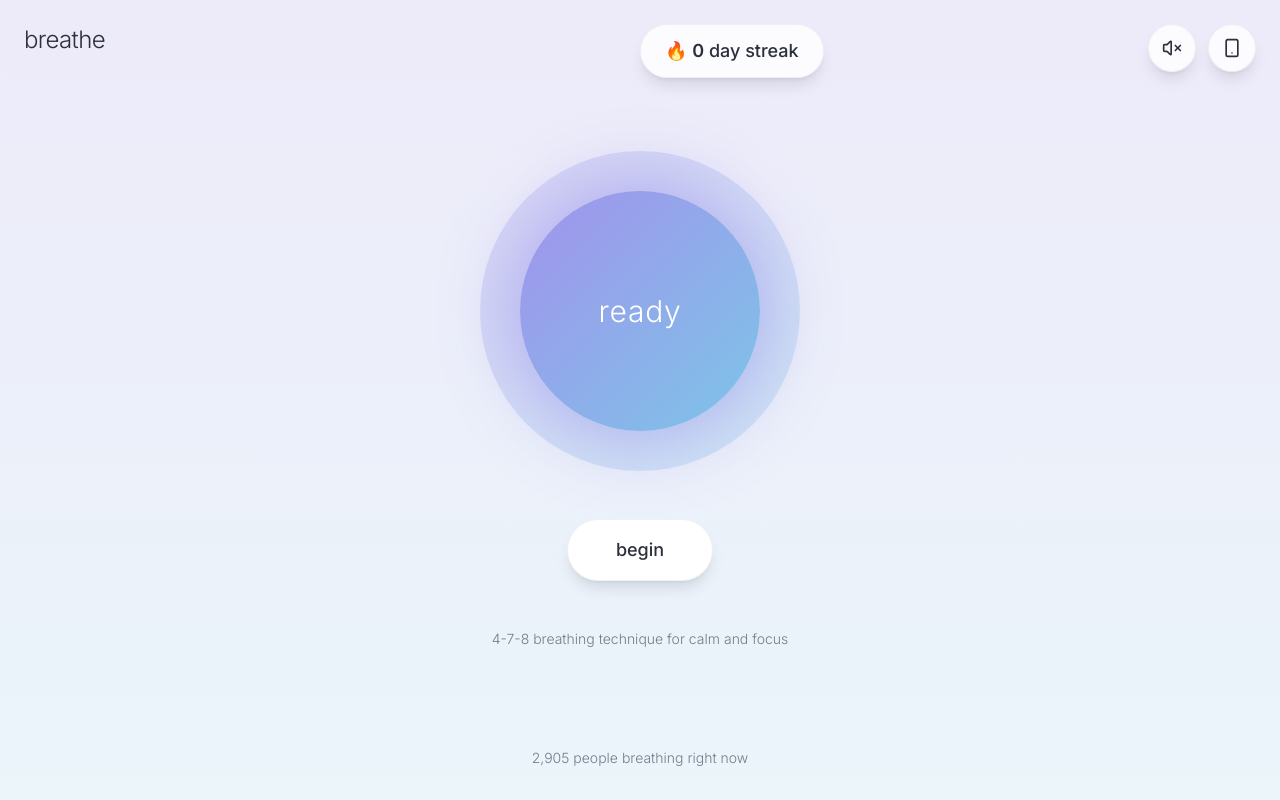
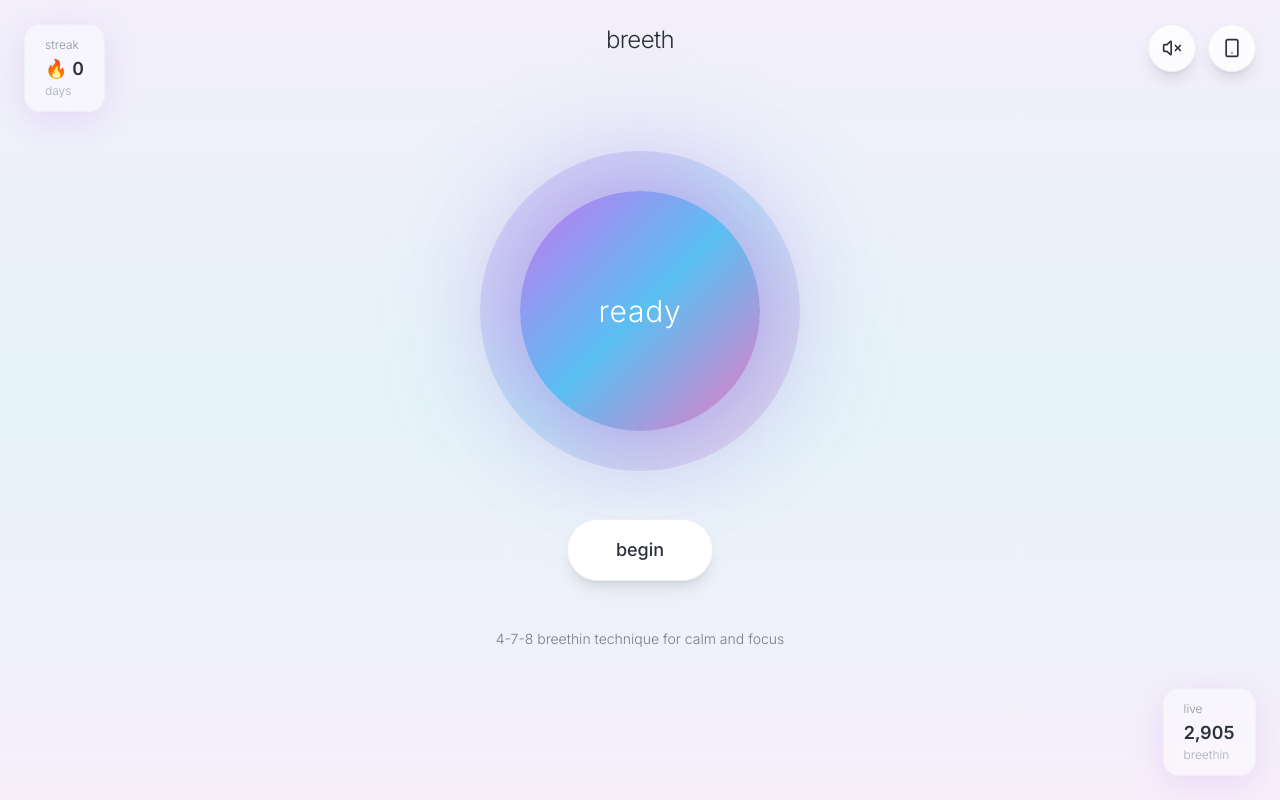
Before and after one commit to vdutts/breeth, a React (Vite) app: page / in a window 1280 px wide. Built offline with nearby package versions, Linux system fonts and the light colour scheme; the HTML template or start-up script is replaced by a standard one.

Commit message:
Refactor counter UI and styling

```diff
--- a/src/components/AnonymousCounter.tsx
+++ b/src/components/AnonymousCounter.tsx
@@ -7,14 +7,18 @@ interface AnonymousCounterProps {
 export const AnonymousCounter = ({ count }: AnonymousCounterProps) => {
   return (
     <motion.div
-      initial={{ opacity: 0 }}
-      animate={{ opacity: 1 }}
-      transition={{ delay: 1 }}
-      className="fixed bottom-8 left-1/2 -translate-x-1/2 z-10"
+      initial={{ opacity: 0, x: 20 }}
+      animate={{ opacity: 1, x: 0 }}
+      transition={{ delay: 1, duration: 0.6 }}
+      className="fixed bottom-6 right-6 z-10"
     >
-      <p className="text-sm text-muted-foreground font-light">
-        {count.toLocaleString()} people breathing right now
-      </p>
+      <div className="px-5 py-3 rounded-2xl bg-card/40 backdrop-blur-xl border border-border/30 glow-stat">
+        <p className="text-xs font-light text-muted-foreground/80 mb-0.5">live</p>
+        <p className="text-lg font-semibold text-foreground tabular-nums">
+          {count.toLocaleString()}
+        </p>
+        <p className="text-xs font-light text-muted-foreground/60">breethin</p>
+      </div>
     </motion.div>
   );
 };
--- a/src/components/BreathingCircle.tsx
+++ b/src/components/BreathingCircle.tsx
@@ -92,11 +92,11 @@ export const BreathingCircle = () => {
   const getPhaseText = () => {
     switch (phase) {
       case "inhale":
-        return "breathe in";
+        return "breeth in";
       case "hold":
         return "hold";
       case "exhale":
-        return "breathe out";
+        return "breeth out";
       default:
         return "ready";
     }
@@ -194,7 +194,7 @@ export const BreathingCircle = () => {
             animate={{ opacity: 1 }}
             className="text-muted-foreground text-sm font-medium"
           >
-            {cycleCount} {cycleCount === 1 ? "breath" : "breaths"}
+            {cycleCount} {cycleCount === 1 ? "breeth" : "breeths"}
           </motion.div>
         )}
 
@@ -216,7 +216,7 @@ export const BreathingCircle = () => {
             transition={{ delay: 0.5 }}
             className="text-muted-foreground text-sm text-center max-w-xs font-light"
           >
-            4-7-8 breathing technique for calm and focus
+            4-7-8 breethin technique for calm and focus
           </motion.p>
         )}
       </div>
--- a/src/components/ShareScreen.tsx
+++ b/src/components/ShareScreen.tsx
@@ -9,7 +9,7 @@ interface ShareScreenProps {
 
 export const ShareScreen = ({ isOpen, breathCount, onClose }: ShareScreenProps) => {
   const handleShare = async () => {
-    const text = `I just took ${breathCount} mindful breath${breathCount === 1 ? "" : "s"} 🌬️✨`;
+    const text = `I just took ${breathCount} mindful breeth${breathCount === 1 ? "" : "s"} 🌬️✨`;
 
     if (navigator.share) {
       try {
@@ -59,7 +59,7 @@ export const ShareScreen = ({ isOpen, breathCount, onClose }: ShareScreenProps)
               Nice work
             </h2>
             <p className="text-xl text-muted-foreground font-light mb-12">
-              You took {breathCount} mindful breath{breathCount === 1 ? "" : "s"}
+              You took {breathCount} mindful breeth{breathCount === 1 ? "" : "s"}
             </p>
 
             <button
@@ -74,7 +74,7 @@ export const ShareScreen = ({ isOpen, breathCount, onClose }: ShareScreenProps)
               onClick={onClose}
               className="mt-8 text-muted-foreground text-sm font-light"
             >
-              Continue breathing
+              Continue breethin
             </button>
           </motion.div>
         </motion.div>
--- a/src/components/StreakCounter.tsx
+++ b/src/components/StreakCounter.tsx
@@ -7,14 +7,17 @@ interface StreakCounterProps {
 export const StreakCounter = ({ streak }: StreakCounterProps) => {
   return (
     <motion.div
-      initial={{ opacity: 0, y: -20 }}
-      animate={{ opacity: 1, y: 0 }}
-      className="fixed top-6 left-1/2 -translate-x-1/2 z-20"
+      initial={{ opacity: 0, x: -20 }}
+      animate={{ opacity: 1, x: 0 }}
+      transition={{ duration: 0.6 }}
+      className="fixed top-6 left-6 z-20"
     >
-      <div className="px-6 py-3 rounded-full bg-card/80 backdrop-blur-md border border-border/50 shadow-lg">
-        <p className="text-lg font-medium text-foreground">
-          🔥 <span className="font-semibold">{streak}</span> day {streak === 1 ? "streak" : "streak"}
+      <div className="px-5 py-3 rounded-2xl bg-card/40 backdrop-blur-xl border border-border/30 glow-stat">
+        <p className="text-xs font-light text-muted-foreground/80 mb-0.5">streak</p>
+        <p className="text-lg font-semibold text-foreground tabular-nums">
+          🔥 {streak}
         </p>
+        <p className="text-xs font-light text-muted-foreground/60">days</p>
       </div>
     </motion.div>
   );
--- a/src/index.css
+++ b/src/index.css
@@ -38,11 +38,13 @@ All colors MUST be HSL.
 
     --radius: 1rem;
 
-    /* Breathing app specific tokens */
-    --gradient-calm: linear-gradient(135deg, hsl(250, 70%, 75%) 0%, hsl(200, 70%, 70%) 100%);
-    --gradient-breath: linear-gradient(180deg, hsl(250, 60%, 95%) 0%, hsl(200, 60%, 95%) 100%);
-    --glow-soft: 0 20px 60px -15px hsl(250 70% 60% / 0.3);
-    --glow-strong: 0 0 80px hsl(250 70% 60% / 0.4);
+    /* Breathing app specific tokens - dreamy & sexy */
+    --gradient-calm: linear-gradient(135deg, hsl(280, 80%, 70%) 0%, hsl(200, 85%, 65%) 50%, hsl(320, 75%, 70%) 100%);
+    --gradient-breath: linear-gradient(180deg, hsl(260, 60%, 96%) 0%, hsl(200, 65%, 94%) 50%, hsl(280, 55%, 96%) 100%);
+    --gradient-dreamy: linear-gradient(135deg, hsl(280, 70%, 75%) 0%, hsl(200, 75%, 70%) 100%);
+    --glow-soft: 0 20px 60px -15px hsl(280 70% 60% / 0.4);
+    --glow-strong: 0 0 100px hsl(280 70% 60% / 0.5), 0 0 150px hsl(200 70% 60% / 0.3);
+    --glow-stat: 0 8px 32px hsl(280 70% 60% / 0.15);
     --transition-smooth: all 0.6s cubic-bezier(0.4, 0, 0.2, 1);
     --transition-breath: all 4s cubic-bezier(0.4, 0, 0.6, 1);
 
@@ -92,8 +94,9 @@ All colors MUST be HSL.
     --input: 0 0% 15%;
     --ring: 250 70% 60%;
 
-    --gradient-calm: linear-gradient(135deg, hsl(250, 70%, 50%) 0%, hsl(200, 70%, 50%) 100%);
-    --gradient-breath: linear-gradient(180deg, hsl(0, 0%, 0%) 0%, hsl(0, 0%, 5%) 100%);
+      --gradient-calm: linear-gradient(135deg, hsl(280, 80%, 45%) 0%, hsl(200, 85%, 40%) 50%, hsl(320, 75%, 45%) 100%);
+      --gradient-breath: linear-gradient(180deg, hsl(0, 0%, 0%) 0%, hsl(0, 0%, 5%) 100%);
+      --gradient-dreamy: linear-gradient(135deg, hsl(280, 70%, 40%) 0%, hsl(200, 75%, 35%) 100%);
   }
 
   @media (prefers-color-scheme: dark) {
@@ -117,8 +120,9 @@ All colors MUST be HSL.
       --border: 0 0% 15%;
       --input: 0 0% 15%;
       --ring: 250 70% 60%;
-      --gradient-calm: linear-gradient(135deg, hsl(250, 70%, 50%) 0%, hsl(200, 70%, 50%) 100%);
+      --gradient-calm: linear-gradient(135deg, hsl(280, 80%, 45%) 0%, hsl(200, 85%, 40%) 50%, hsl(320, 75%, 45%) 100%);
       --gradient-breath: linear-gradient(180deg, hsl(0, 0%, 0%) 0%, hsl(0, 0%, 5%) 100%);
+      --gradient-dreamy: linear-gradient(135deg, hsl(280, 70%, 40%) 0%, hsl(200, 75%, 35%) 100%);
     }
   }
 }
@@ -145,12 +149,20 @@ All colors MUST be HSL.
     background: var(--gradient-breath);
   }
 
+  .gradient-dreamy {
+    background: var(--gradient-dreamy);
+  }
+
   .glow-soft {
     box-shadow: var(--glow-soft);
   }
 
   .glow-strong {
     box-shadow: var(--glow-strong);
+  }
+
+  .glow-stat {
+    box-shadow: var(--glow-stat);
   }
 
   .transition-smooth {
--- a/src/pages/Index.tsx
+++ b/src/pages/Index.tsx
@@ -4,7 +4,7 @@ const Index = () => {
   return (
     <main className="min-h-screen">
       <header className="fixed top-0 left-0 right-0 z-10 p-6 backdrop-blur-sm">
-        <h1 className="text-2xl font-light tracking-tight text-foreground">breathe</h1>
+        <h1 className="text-2xl font-light tracking-tight text-foreground text-center">breeth</h1>
       </header>
       <BreathingCircle />
     </main>
```
